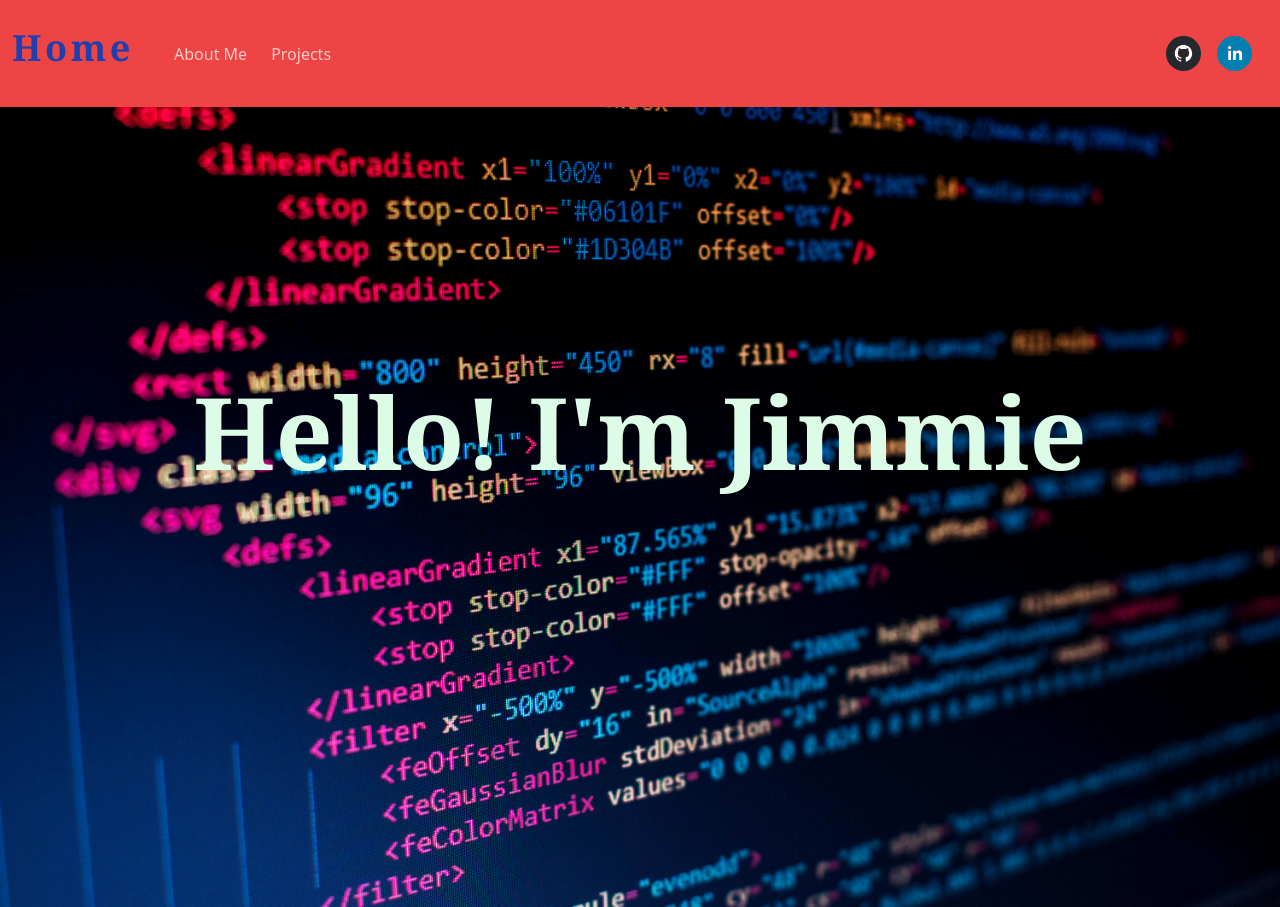
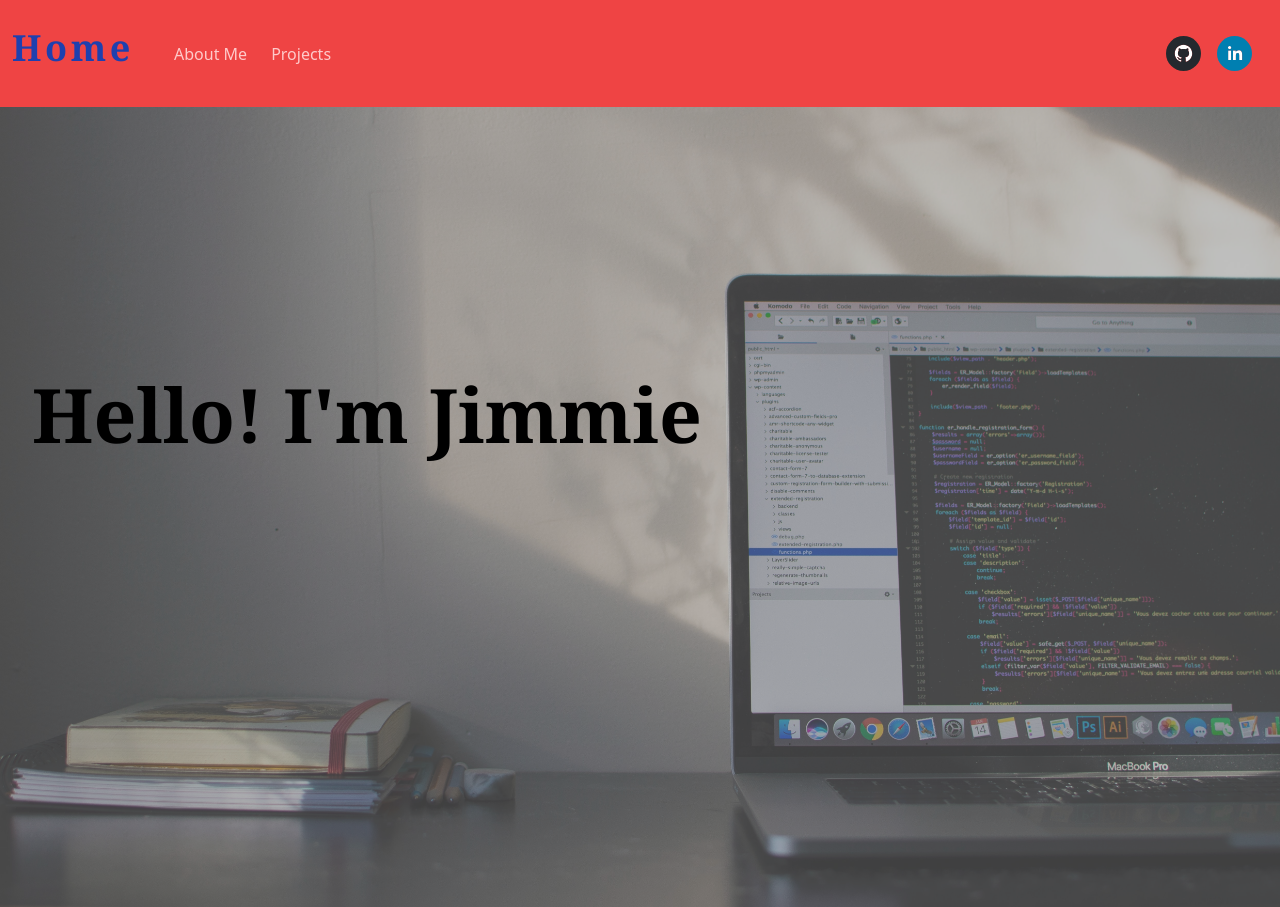
Before and after one commit to jfaulk3/portfolio-updated, a React (Create React App) app: page / in a window 1280 px wide. Built offline with nearby package versions, Linux system fonts and the light colour scheme.

Commit message:
fixed issue where text didn't contrast well with home background

```diff
--- a/src/components/Home.js
+++ b/src/components/Home.js
@@ -1,5 +1,5 @@
 import React from "react";
-import image from "../florian-image.jpg";
+import image from "../splash-image.jpg";
 
 export default function Home() {
   return (
@@ -7,10 +7,10 @@ export default function Home() {
       <img
         src={image}
         alt="Programmer desktop and laptop"
-        className="absolute object-cover w-full h-full contrast-150"
+        className="absolute object-cover w-full h-full contrast-50"
       />
-      <section className="relative flex justify-center min-h-screen pt-12 lg:pt-64 px-8">
-        <h1 className="text-6xl text-green-100 font-bold cursive leading-none lg:leading-snug home-name">
+      <section className="relative flex justify-left min-h-screen pt-12 lg:pt-64 px-8">
+        <h1 className="text-black-100 font-bold cursive leading-none lg:leading-snug home-name">
           Hello! I'm Jimmie
         </h1>
       </section>
--- a/src/index.css
+++ b/src/index.css
@@ -14,13 +14,12 @@
 }
 
 .home-name {
-  font-size: 150px;
+  font-size: 100px;
 }
 
-@media only screen and (max-width: 1300px) {
+@media only screen and (max-width: 1500px) {
   .home-name {
-    font-size: 100px;
-    margin: 0 auto 0 auto;
+    font-size: 75px;
   }
 }
 
```
Also changed, not shown: src/splash-image.jpg.
